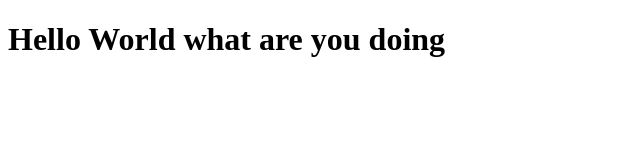
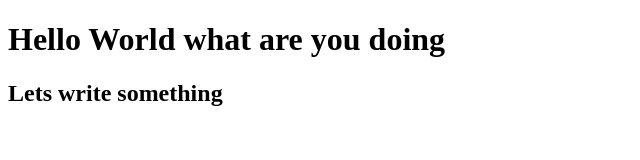
Before and after one commit to AhamedAadhil/MY-2nd-Rep, a plain HTML site: page index.html in a window 1280 px wide. Shown: the whole page, without its empty margins (0-640 px from the left). Drawn offline with Linux system fonts and the light colour scheme.

Commit message:
my second commit

```diff
--- a/index.html
+++ b/index.html
@@ -8,5 +8,6 @@
 </head>
 <body>
     <h1>Hello World what are you doing</h1>
+    <h2>Lets write something</h2>
 </body>
 </html>
```
